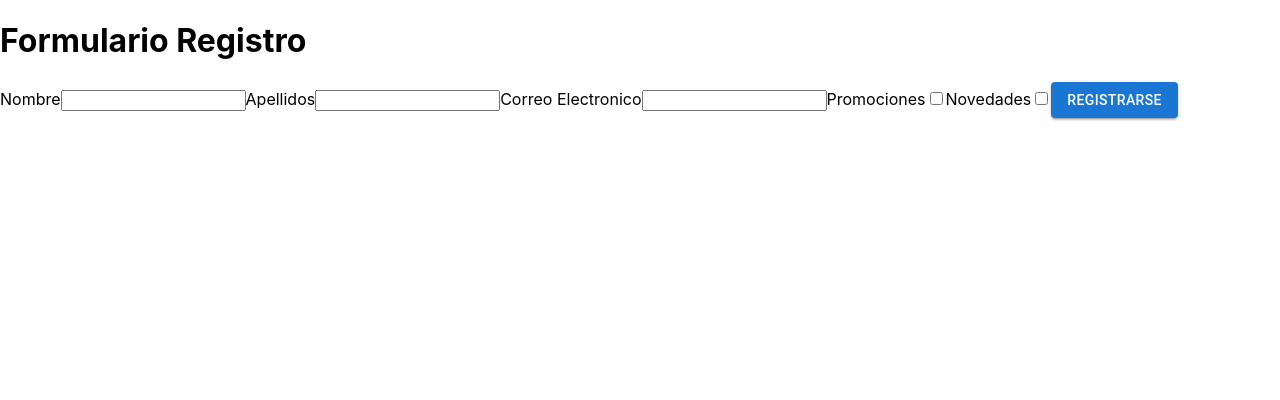
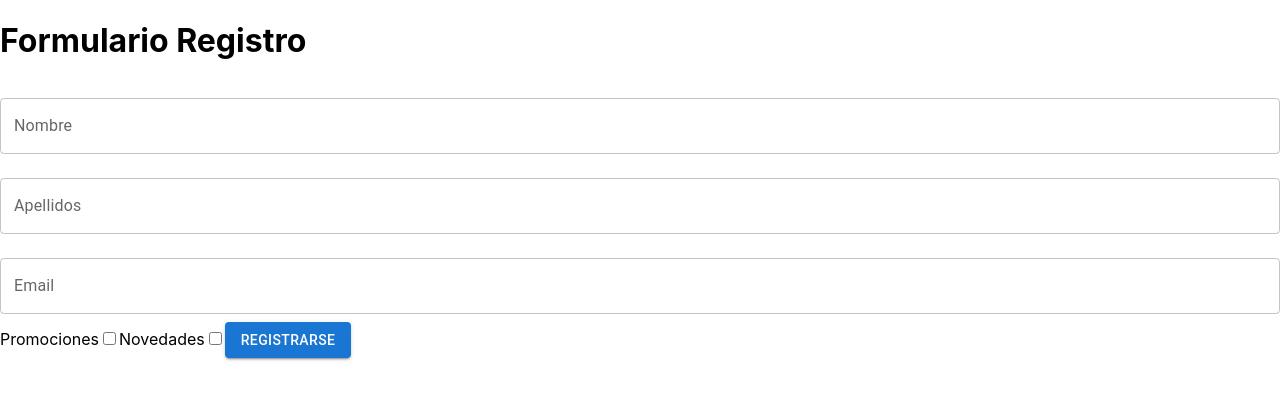
Before and after one commit to jacob-guerrero/alura-frontend, a React (Create React App) app in the folder react-componentes-funcionales/: page / in a window 1280 px wide. Shown: the top 400 px of the page. Built offline with nearby package versions, Linux system fonts and the light colour scheme; the HTML template or start-up script is replaced by a standard one.

Commit message:
Agregar inputs de MUI con props

```diff
--- a/react-componentes-funcionales/src/components/FormSignUp.jsx
+++ b/react-componentes-funcionales/src/components/FormSignUp.jsx
@@ -1,14 +1,12 @@
 import Button from "@mui/material/Button";
+import TextField from "@mui/material/TextField";
 
 function FormSignUp() {
   return (
     <form>
-      <label>Nombre</label>
-      <input type="text" />
-      <label>Apellidos</label>
-      <input type="text" />
-      <label>Correo Electronico</label>
-      <input type="email" />
+      <TextField id="name" label="Nombre" variant="outlined" fullWidth margin="normal" />
+      <TextField id="latName" label="Apellidos" variant="outlined" fullWidth margin="normal" />
+      <TextField id="email" label="Email" variant="outlined" fullWidth margin="normal" />
       <label>Promociones</label>
       <input type="checkbox" />
       <label>Novedades</label>
```
